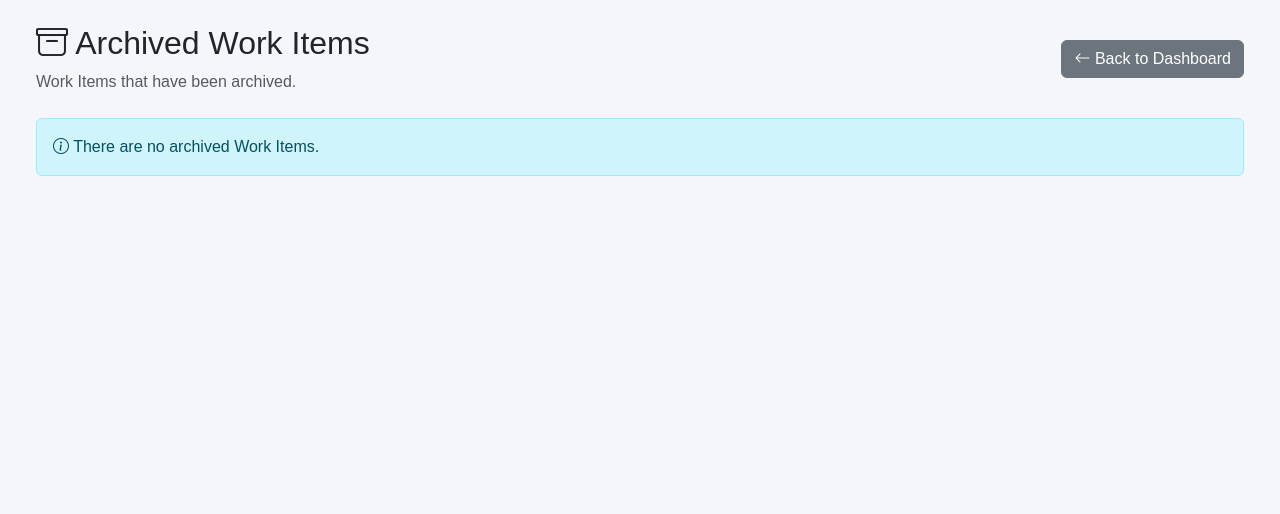
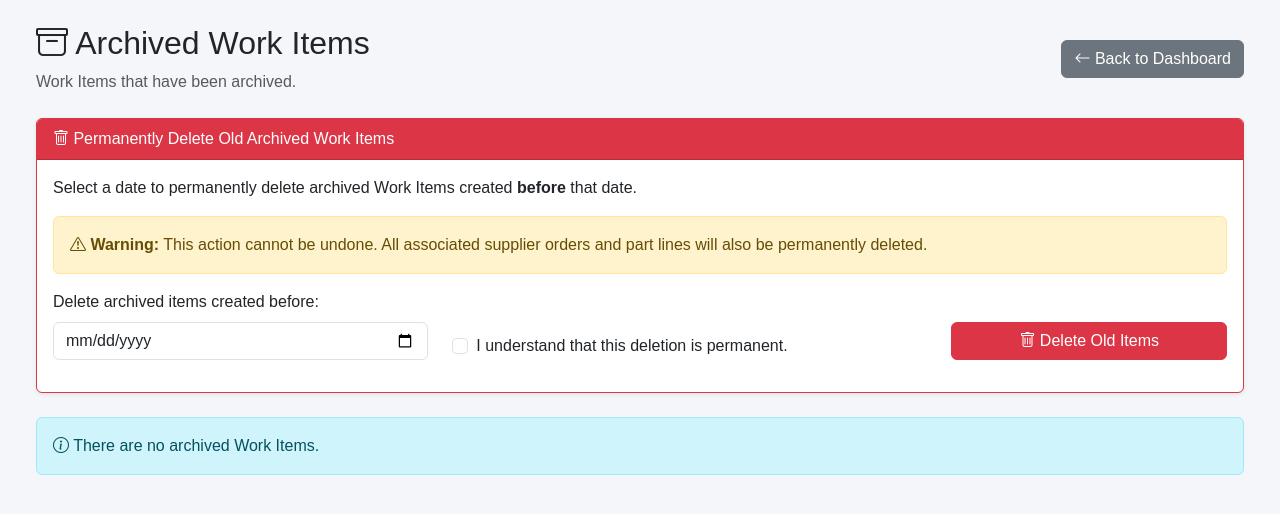
Before and after one commit to janfloris/PartsTrack, a Flask app: page /archive in a window 1280 px wide. Shown: the part 56-570 px from the top of the page. Run offline with Flask 3, Linux system fonts and the light colour scheme.

Commit message:
WIP - Permanent delete works

```diff
--- a/app/templates/archive.html
+++ b/app/templates/archive.html
@@ -21,6 +21,77 @@
             <i class="bi bi-arrow-left"></i>
             Back to Dashboard
         </a>
+    </div>
+
+    <!-- Permanently Delete Old Archived Work Items -->
+    <div class="card shadow-sm border-danger mb-4">
+
+        <div class="card-header bg-danger text-white">
+            <i class="bi bi-trash"></i>
+            Permanently Delete Old Archived Work Items
+        </div>
+
+        <div class="card-body">
+
+            <p>
+                Select a date to permanently delete archived Work Items
+                created <strong>before</strong> that date.
+            </p>
+
+            <div class="alert alert-warning">
+                <i class="bi bi-exclamation-triangle"></i>
+                <strong>Warning:</strong>
+                This action cannot be undone. All associated supplier
+                orders and part lines will also be permanently deleted.
+            </div>
+
+            <form method="POST"
+                  action="{{ url_for('main.delete_old_archived_items') }}"
+                  onsubmit="return confirm('Are you sure you want to permanently delete the selected archived Work Items and all associated supplier orders and parts? This cannot be undone.');">
+
+                <div class="row align-items-end">
+
+                    <div class="col-md-4 mb-3">
+                        <label for="cutoff_date" class="form-label">
+                            Delete archived items created before:
+                        </label>
+
+                        <input type="date"
+                               class="form-control"
+                               id="cutoff_date"
+                               name="cutoff_date"
+                               required>
+                    </div>
+
+                    <div class="col-md-5 mb-3">
+                        <div class="form-check">
+                            <input class="form-check-input"
+                                   type="checkbox"
+                                   id="confirm_delete"
+                                   name="confirm_delete"
+                                   value="yes"
+                                   required>
+
+                            <label class="form-check-label"
+                                   for="confirm_delete">
+                                I understand that this deletion is permanent.
+                            </label>
+                        </div>
+                    </div>
+
+                    <div class="col-md-3 mb-3">
+                        <button type="submit"
+                                class="btn btn-danger w-100">
+                            <i class="bi bi-trash"></i>
+                            Delete Old Items
+                        </button>
+                    </div>
+
+                </div>
+
+            </form>
+
+        </div>
     </div>
 
     {% if work_items %}
```
Also changed, not shown: partstrack.db.
